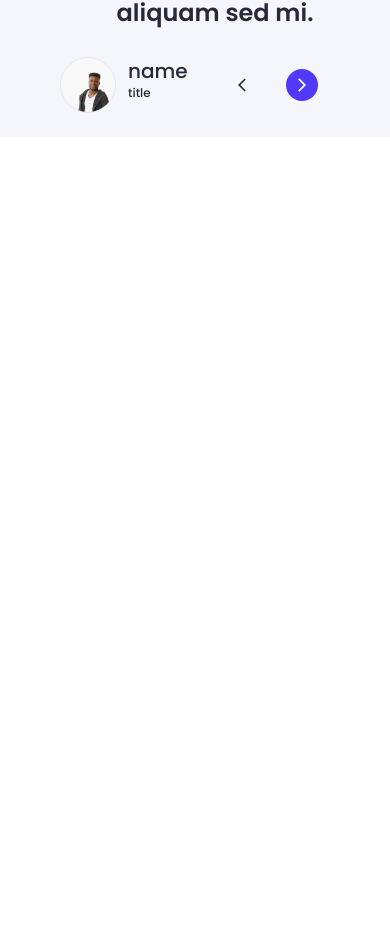
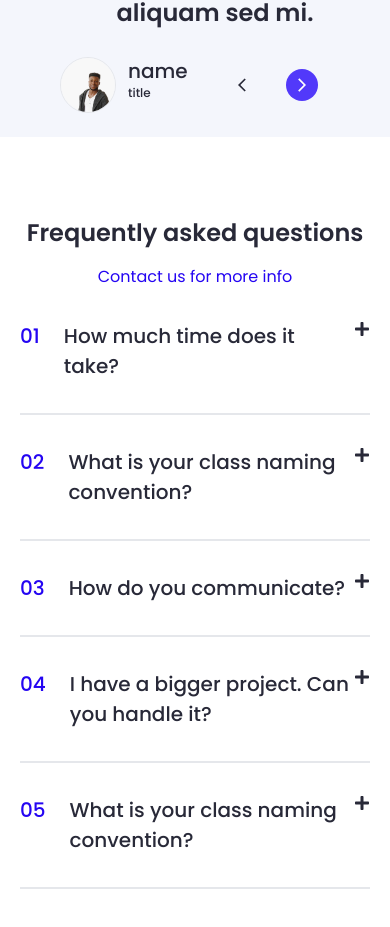
Before and after one commit to WinifredOgbeiwi/Website_Builder, a React (Vite) app: page / in a window 390 px wide. Shown: the part 5394-6321 px from the top of the page. Before the commit the page ends 5531 px from the top, so only its background shows below. Built offline with nearby package versions, Linux system fonts and the light colour scheme.

Commit message:
responsive faq section

```diff
--- a/src/components/faqPortion.jsx
+++ b/src/components/faqPortion.jsx
@@ -6,11 +6,11 @@ const FaqPortion = ({no,question,answer}) => {
 
   return (
       <div onClick={() => setIsShown(!isShown)} className=' w-[100%] flex justify-between items-start border-b-2 py-8'>
-          <div className='flex space-x-10 w-full'>
-              <p className='text-purple text-2xl font-medium'>{no}</p>
+          <div className='flex space-x-6 xs:space-x-10 w-full'>
+              <p className='text-purple text-[20px] xs:text-2xl font-medium'>{no}</p>
               <div>
-                  <h4 className='text-2xl font-medium '>{question}</h4>
-                  {isShown &&  <p className='mt-4 text-xl'>{answer}</p>}
+                  <h4 className='text-[20px] md:text-2xl font-medium '>{question}</h4>
+                  {isShown &&  <p className='mt-4 text-md md:text-xl'>{answer}</p>}
 
               </div>
 
--- a/src/routes/Home.jsx
+++ b/src/routes/Home.jsx
@@ -16,8 +16,8 @@ const Home = () => {
       <Projects />
       <Features />
       <Reviews />
-      {/* <Faq/>
-      <Inquiry/>
+      <Faq/>
+       {/*<Inquiry/>
       <Blog/> */}
     </>
   );
--- a/src/sections/faq.jsx
+++ b/src/sections/faq.jsx
@@ -6,11 +6,11 @@ import FaqPortion from '../components/faqPortion'
 const Faq = () => {
 
   return (
-    <section className='py-[130px]'>
-      <div className='flex space-x-28 items-start '>
-        <div>
-          <h3 className='text-[38px] font-semibold mb-4'>Frequently asked questions</h3>
-          <p className=' text-purple'>Contact us for more info</p>
+    <section className='py-20 md:py-[130px]'>
+      <div className='flex flex-col md:flex-row md:space-x-28 items-center md:items-start '>
+        <div className='text-center md:text-start'>
+          <h3 className='text-2xl xs:text-[38px] font-semibold mb-4'>Frequently asked questions</h3>
+          <p className=' text-purple '>Contact us for more info</p>
         </div>
 
         <div className='w-full'>{data.faq_data.map((item) => <FaqPortion {...item} />)}</div>
```
